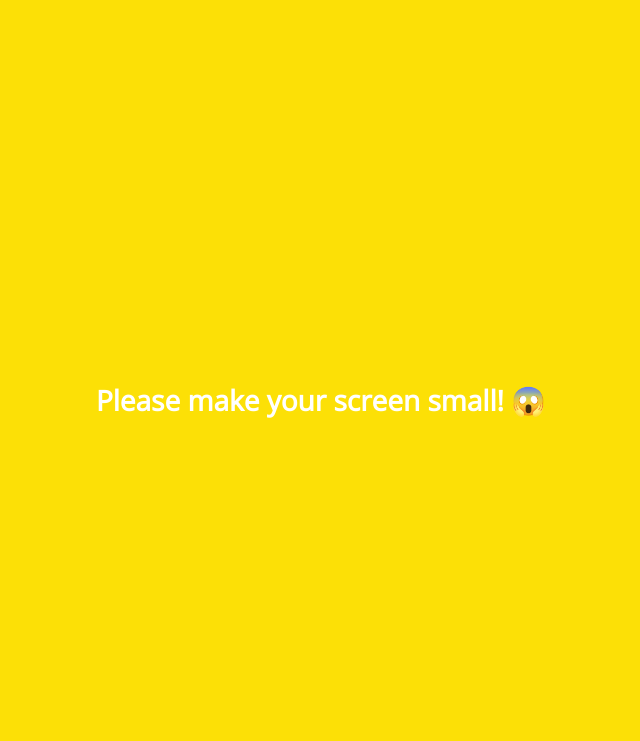
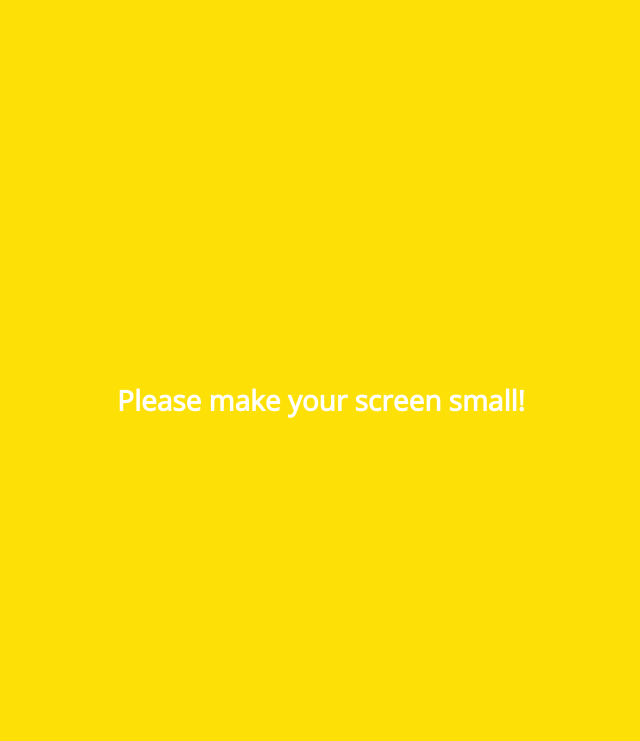
Before and after one commit to hsl0505/kakao-clone2, a plain HTML site: page chat.html in a window 1280 px wide. Shown: the top 741 px of the page, without its empty margins (319-959 px from the left). Drawn offline with nearby package versions, Linux system fonts and the light colour scheme.

Commit message:
커밋 테스트(이모티콘 삭제)

```diff
--- a/chat.html
+++ b/chat.html
@@ -103,7 +103,7 @@
       </div>
     </div>
     <div class="bigScreen">
-      <span class="bigScreen__text">Please make your screen small! 😱</span>
+      <span class="bigScreen__text">Please make your screen small! </span>
     </div>
   </body>
 </html>
```
Also changed, not shown: find.html (+1 -1 lines), friends.html (+1 -1 lines), index.html (+1 -1 lines), more.html (+1 -1 lines), settings.html (+1 -1 lines).
